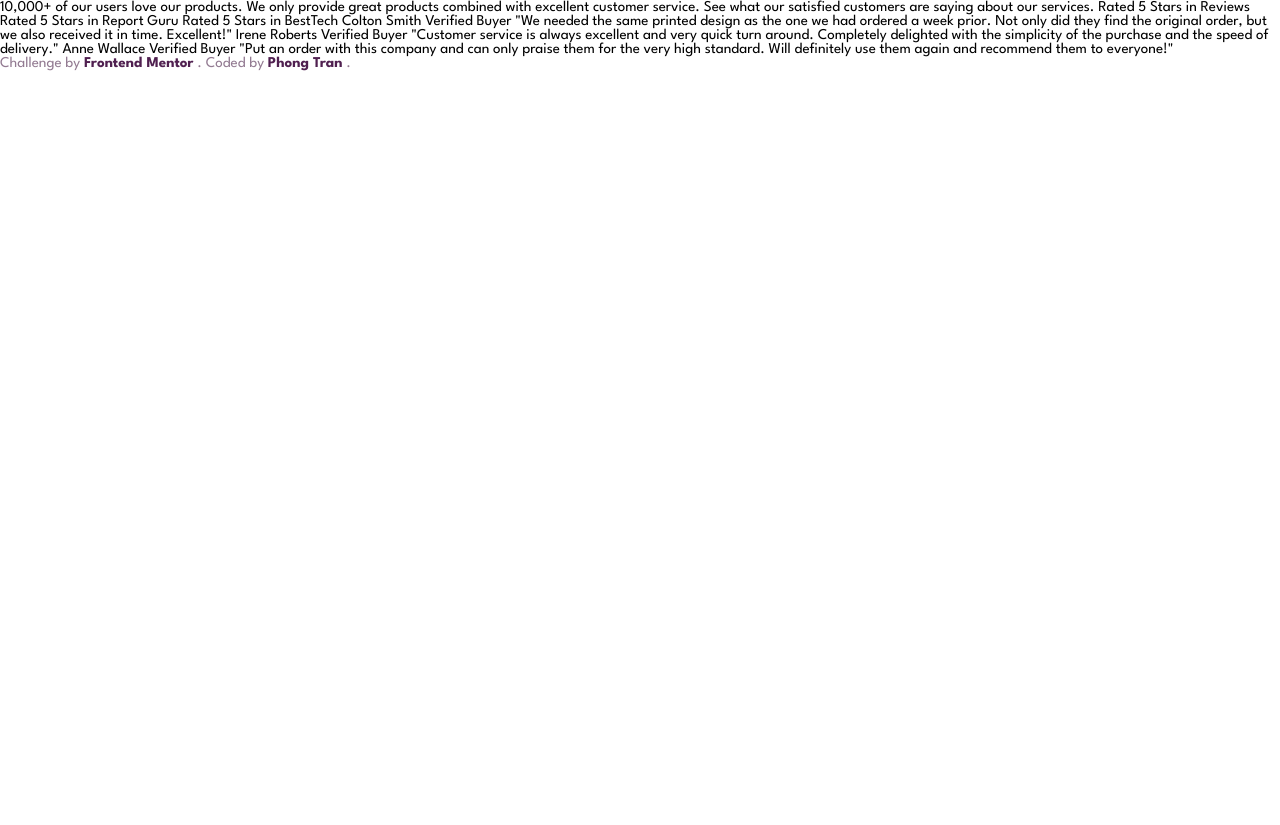
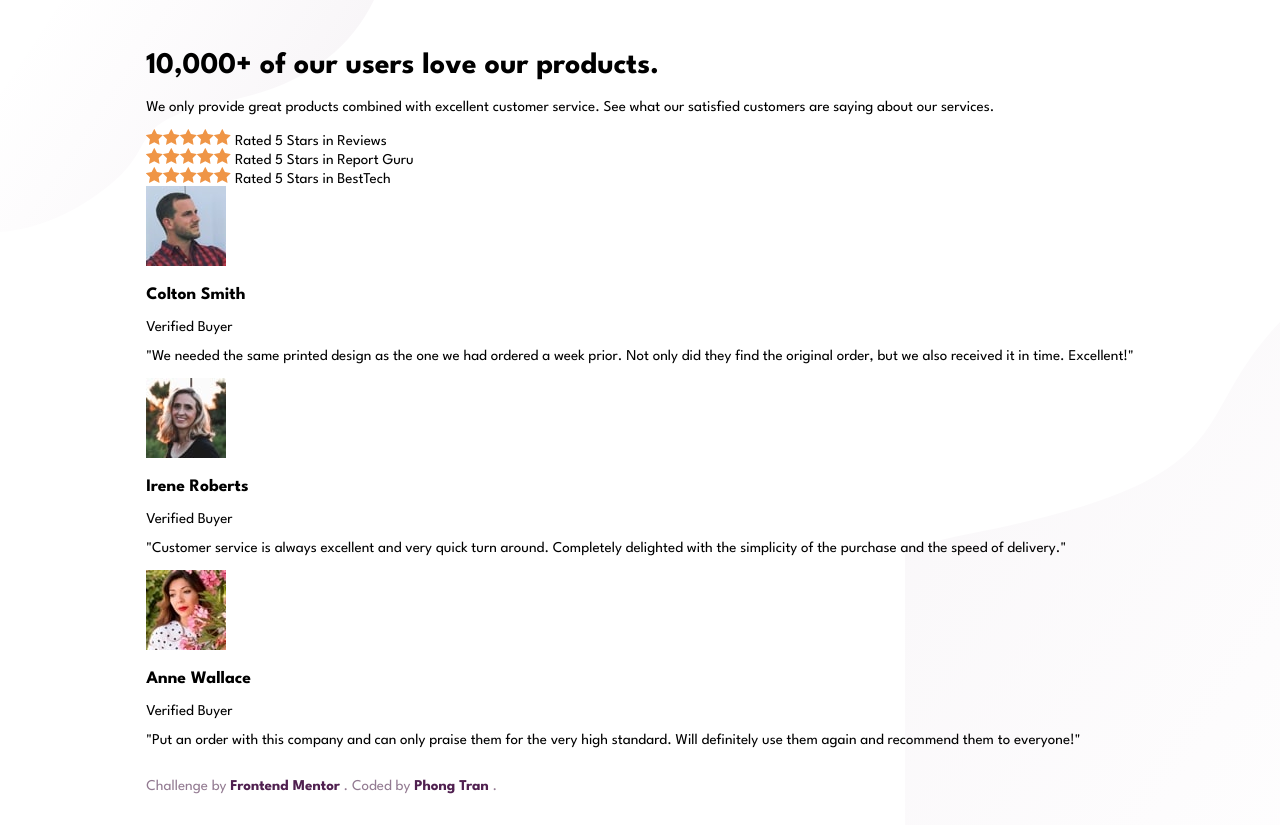
Before and after one commit to phongtran3/FrontEndMentorChallenges, a plain HTML site: page social-proof-section-master/index.html in a window 1280 px wide. Before the commit the page ends 800 px from the top, so only its background shows below. Drawn offline with Linux system fonts and the light colour scheme.

Commit message:
Created html and started styling project

```diff
--- a/social-proof-section-master/index.html
+++ b/social-proof-section-master/index.html
@@ -9,12 +9,71 @@
     <title>Frontend Mentor | Social proof section</title>
   </head>
   <body>
-    10,000+ of our users love our products. We only provide great products combined with excellent customer service. See what our satisfied customers are saying about our services.
-    Rated 5 Stars in Reviews Rated 5 Stars in Report Guru Rated 5 Stars in BestTech Colton Smith Verified Buyer "We needed the same printed design as the one we had ordered a week
-    prior. Not only did they find the original order, but we also received it in time. Excellent!" Irene Roberts Verified Buyer "Customer service is always excellent and very quick
-    turn around. Completely delighted with the simplicity of the purchase and the speed of delivery." Anne Wallace Verified Buyer "Put an order with this company and can only
-    praise them for the very high standard. Will definitely use them again and recommend them to everyone!"
-
+    <div class="main">
+      <div class="container">
+        <div class="content">
+          <div class="content-header">
+            <div class="header-text">
+              <h1>10,000+ of our users love our products.</h1>
+              <p>We only provide great products combined with excellent customer service. See what our satisfied customers are saying about our services.</p>
+            </div>
+            <div class="header-star-rating">
+              <div class="first-rating">
+                <span class="stars"></span>
+                <span>Rated 5 Stars in Reviews</span>
+              </div>
+              <div class="second-rating">
+                <span class="stars"></span>
+                <span>Rated 5 Stars in Report Guru</span>
+              </div>
+              <div class="third-rating">
+                <span class="stars"></span>
+                <span>Rated 5 Stars in BestTech</span>
+              </div>
+            </div>
+          </div>
+          <div class="content-testimonials">
+            <div class="testimonial">
+              <div class="profile">
+                <img src="./images/image-colton.jpg" alt="profile picture of Colton Smith" />
+                <div class="profile-info">
+                  <h3>Colton Smith</h3>
+                  <p class="accent">Verified Buyer</p>
+                </div>
+                <div class="testimonial-text">
+                  <p>
+                    "We needed the same printed design as the one we had ordered a week prior. Not only did they find the original order, but we also received it in time.
+                    Excellent!"
+                  </p>
+                </div>
+              </div>
+            </div>
+            <div class="testimonial">
+              <div class="profile">
+                <img src="./images/image-irene.jpg" alt="profile picture of Irene Roberts" />
+                <div class="profile-info">
+                  <h3>Irene Roberts</h3>
+                  <p class="accent">Verified Buyer</p>
+                </div>
+                <div class="testimonial-text">
+                  <p>"Customer service is always excellent and very quick turn around. Completely delighted with the simplicity of the purchase and the speed of delivery."</p>
+                </div>
+              </div>
+            </div>
+            <div class="testimonial">
+              <div class="profile">
+                <img src="./images/image-anne.jpg" alt="profile picture of Anne Wallace" />
+                <div class="profile-info">
+                  <h3>Anne Wallace</h3>
+                  <p class="accent">Verified Buyer</p>
+                </div>
+                <div class="testimonial-text">
+                  <p>"Put an order with this company and can only praise them for the very high standard. Will definitely use them again and recommend them to everyone!"</p>
+                </div>
+              </div>
+            </div>
+          </div>
+        </div>
         <div class="footer">
           <section class="attribution">
             Challenge by
@@ -24,5 +83,9 @@
             .
           </section>
         </div>
+      </div>
+    </div>
+
+    <script src="./script.js"></script>
   </body>
 </html>
--- /dev/null
+++ b/social-proof-section-master/script.js
@@ -0,0 +1,8 @@
+const starContainers = document.querySelectorAll(".stars");
+const starImage = '<img src="./images/icon-star.svg" alt="star icon" />';
+
+starContainers.forEach((starContainer) => {
+  for (let i = 0; i < 5; i++) {
+    starContainer.innerHTML += starImage;
+  }
+});
--- a/social-proof-section-master/style.css
+++ b/social-proof-section-master/style.css
@@ -29,7 +29,27 @@ body {
   font-size: var(--font-body-size);
   font-family: var(--font-family-body);
   background-color: var(--white);
+  background: url(./images/bg-pattern-top-mobile.svg) left top no-repeat, url(./images/bg-pattern-bottom-mobile.svg) bottom right no-repeat;
 }
+
+.main{
+  min-height: 100vh;
+  display: flex;
+  justify-content: center;
+  align-items: center;
+}
+
+.container{
+  position: relative;
+  margin: 2rem 1rem;
+  max-width: 1440px;
+}
+
+.content {
+  margin-bottom: 2rem;
+}
+
+
 
 .footer {
   color: var(--darkGrayishMagenta);
```
Lines whose indentation alone changed are shown as unchanged.
